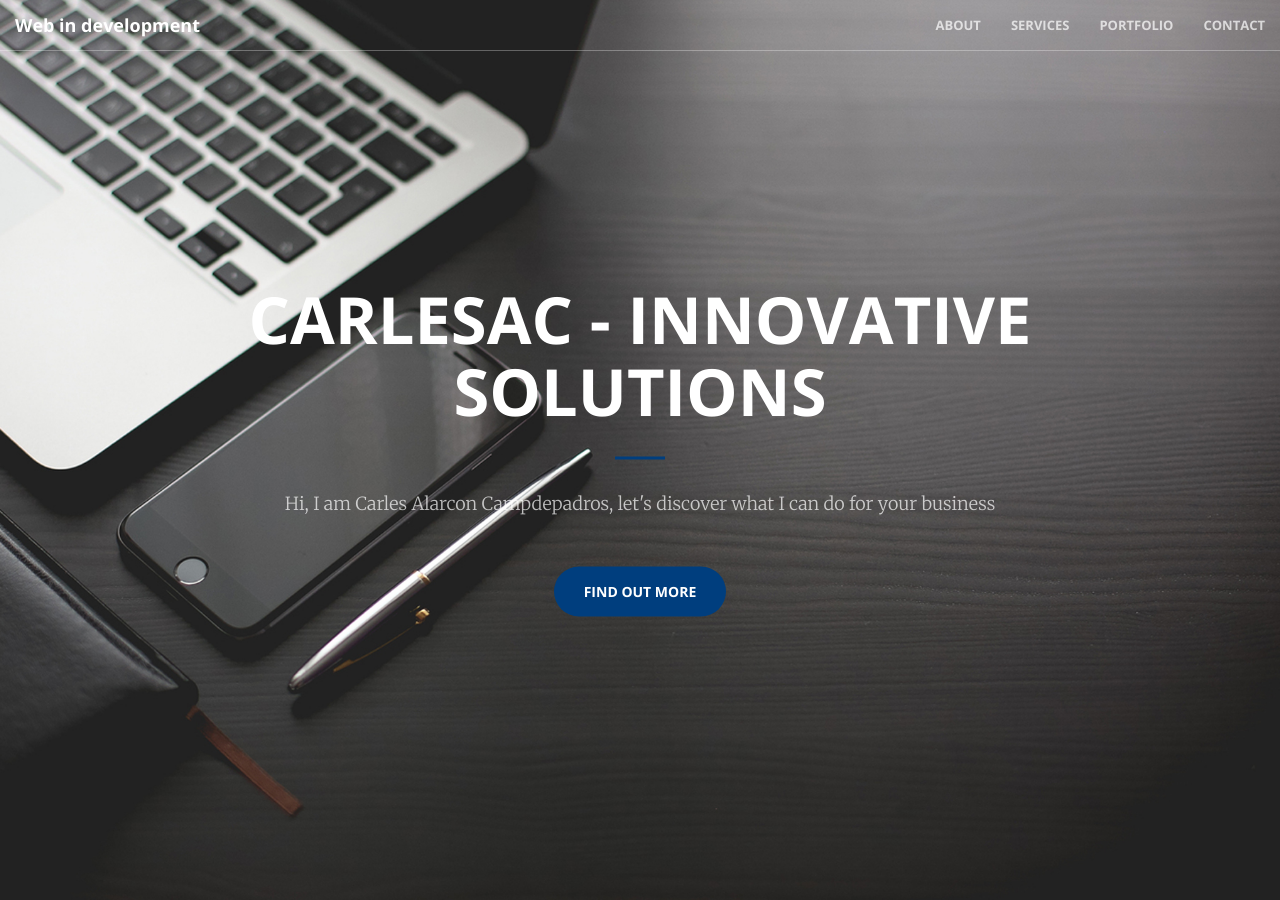
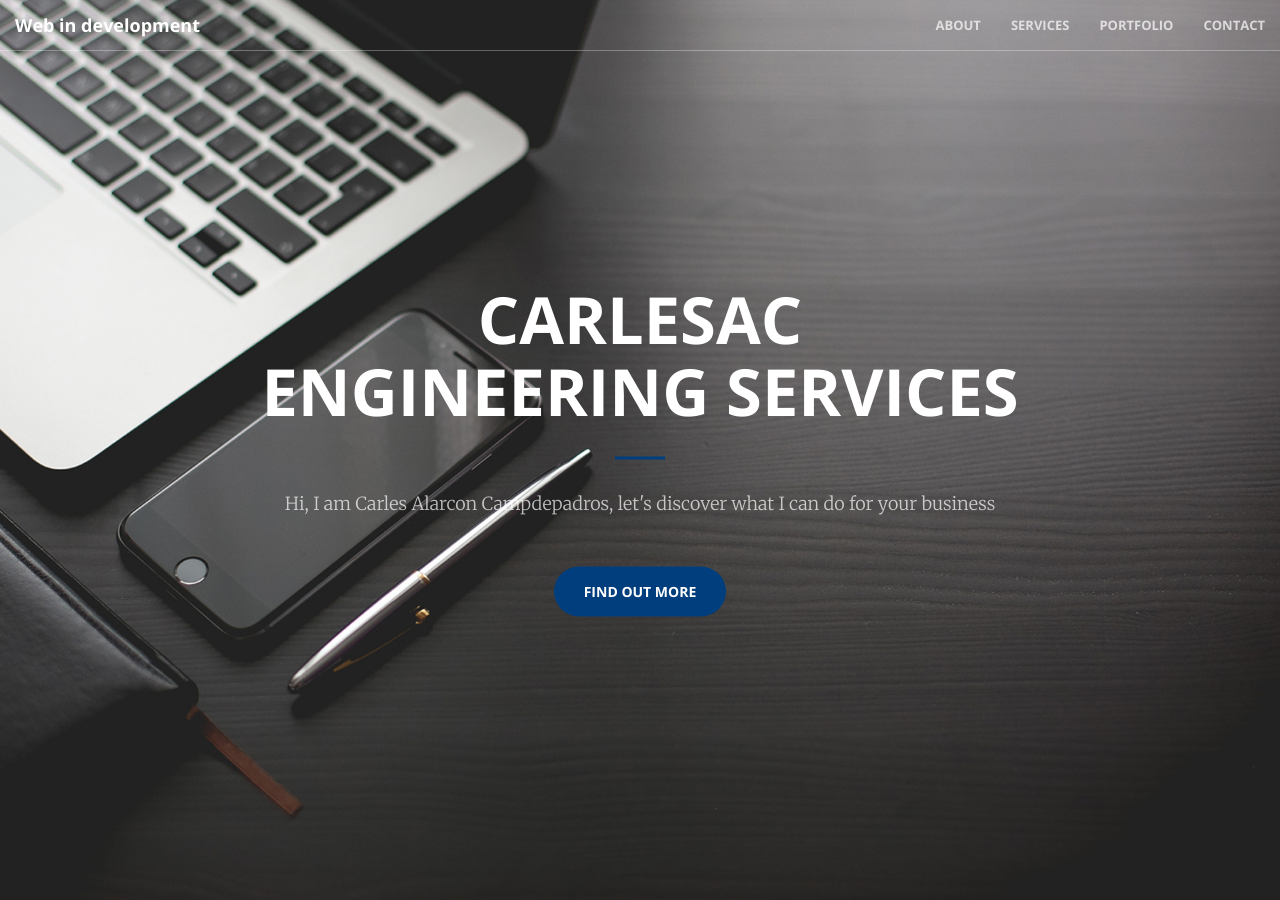
Before and after one commit to carlesac/carlesac.github.io, a Jekyll site: the page built from index.html, in a window 1280 px wide and 900 px high. Built offline with Jekyll 4.4.1, drawn with Linux system fonts in a browser that asks for light colours.

Commit message:
Update header.html

```diff
--- a/_includes/header.html
+++ b/_includes/header.html
@@ -1,7 +1,8 @@
 <header>
     <div class="header-content">
         <div class="header-content-inner">
-            <h1>CARLESAC - Innovative solutions</h1>
+            <h1>CARLESAC</h1>
+            <h1>Engineering Services</h1>
             <hr>
             <p>Hi, I am Carles Alarcon Campdepadros, let's discover what I can do for your business </p>
             <a href="#about" class="btn btn-primary btn-xl page-scroll">Find Out More</a>
```
